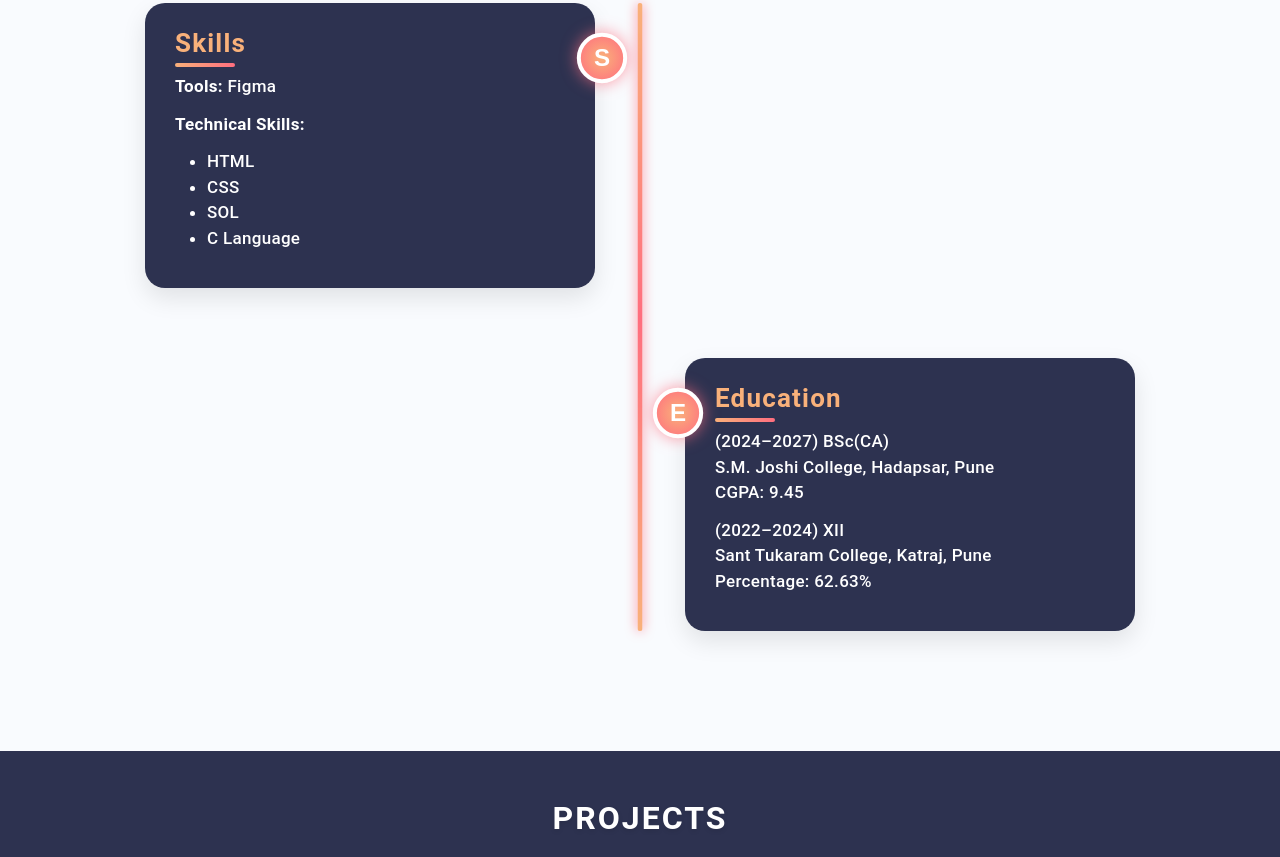
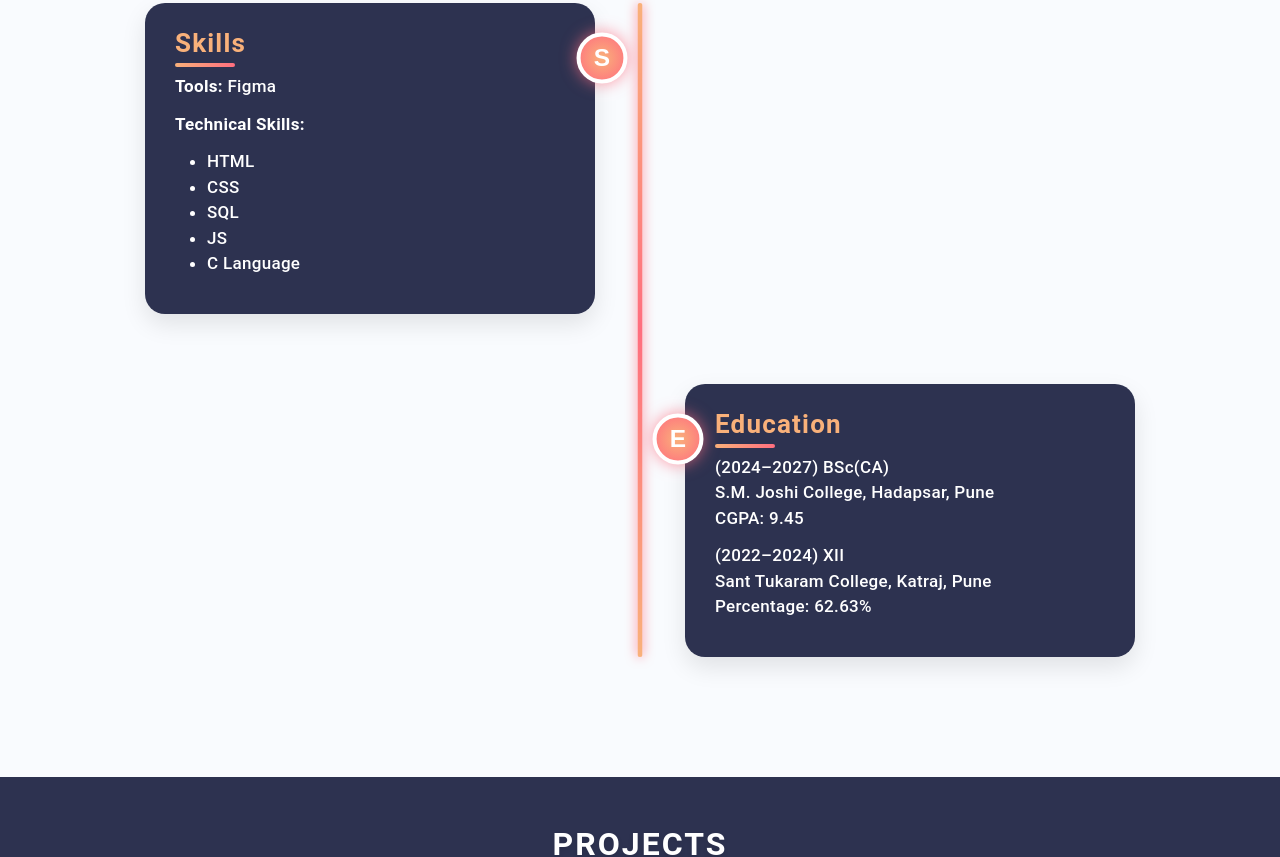
Before and after one commit to Mrudula-Baraskar/My-portfolio, a plain HTML site: page index.html in a window 1280 px wide. Shown: the part 1749-2606 px from the top of the page. Drawn offline with nearby package versions, Linux system fonts and the light colour scheme.

Commit message:
adding skill

```diff
--- a/index.html
+++ b/index.html
@@ -97,7 +97,8 @@
                         <ul class="timeline-sub">
                             <li>HTML</li>
                             <li>CSS</li>
-                            <li>SOL</li>
+                            <li>SQL</li>
+                            <li>JS</li>
                             <li>C Language</li>
                         </ul>
                     </div>
```
